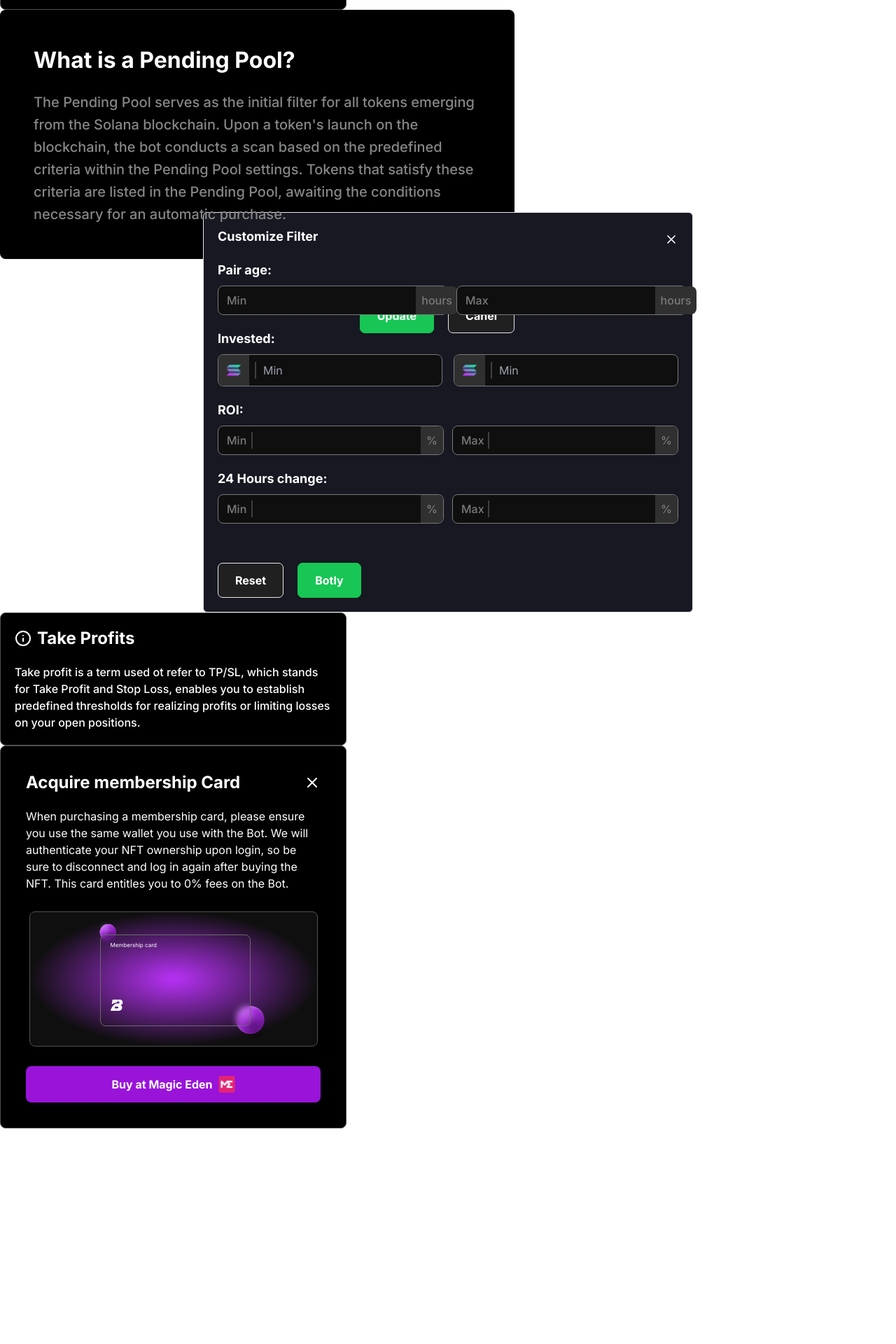
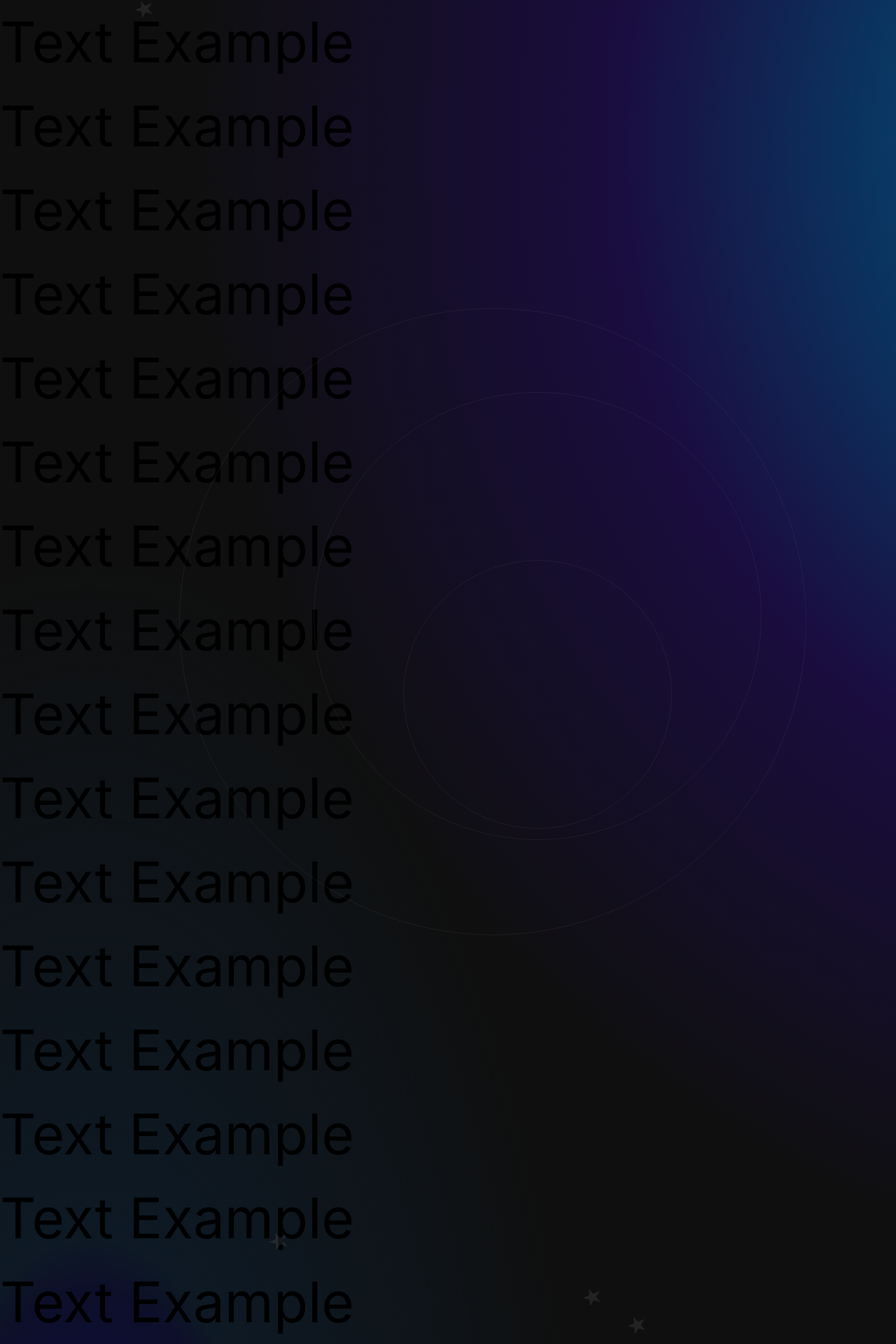
Before and after one commit to vikashvermagit/Sol-Bot, a Next.js app: page /table in a window 1280 px wide. Shown: the part 240-2160 px from the top of the page at 70% size. Before the commit the page ends 1852 px from the top, so only its background shows below. Built offline with nearby package versions, Linux system fonts and the light colour scheme.

Commit message:
responsiv

```diff
--- a/src/app/table/page.jsx
+++ b/src/app/table/page.jsx
@@ -5,18 +5,126 @@ import PendingPoolTable from "@/components/PendingPoolTable";
 import Questions from "@/components/Questions";
 import TermsCondition from "@/components/TermsCondition";
 import React from "react";
+import Image from "next/image";
 
 const Page = () => {
   return (
-    <>
+    <div
+      className="relative w-full h-full overflow-x-hidden"
+      style={{
+        background: `
+          radial-gradient(177.06% 84.54% at 140% 15.46%, #063F69 20.1%, #1A0D40 40.1%, #0F0F0F 67.1%),
+          radial-gradient(67.66% 67.66% at 10.18% 91.4%, rgba(5, 0, 235, 0.34) 0%, rgba(0, 179, 235, 0.104615) 32%, rgba(0, 38, 235, 0) 82.5%)`,
+        backgroundBlendMode: "overlay",
+      }}
+    >
       <div>
-        <TermsCondition />
-        <Questions />
-        <FilterForm />
-        <InfoCard />
-        <MemberShipCard />
+        <h1 className="text-[5rem]">Text Example</h1>
+        <h1 className="text-[5rem]">Text Example</h1>
+        <h1 className="text-[5rem]">Text Example</h1>
+        <h1 className="text-[5rem]">Text Example</h1>
+        <h1 className="text-[5rem]">Text Example</h1>
+        <h1 className="text-[5rem]">Text Example</h1>
+        <h1 className="text-[5rem]">Text Example</h1>
+        <h1 className="text-[5rem]">Text Example</h1>
+        <h1 className="text-[5rem]">Text Example</h1>
+        <h1 className="text-[5rem]">Text Example</h1>
+        <h1 className="text-[5rem]">Text Example</h1>
+        <h1 className="text-[5rem]">Text Example</h1>
+        <h1 className="text-[5rem]">Text Example</h1>
+        <h1 className="text-[5rem]">Text Example</h1>
+        <h1 className="text-[5rem]">Text Example</h1>
+        <h1 className="text-[5rem]">Text Example</h1>
+        <h1 className="text-[5rem]">Text Example</h1>
+        <h1 className="text-[5rem]">Text Example</h1>
+        <h1 className="text-[5rem]">Text Example</h1>
+        <h1 className="text-[5rem]">Text Example</h1>
+        <h1 className="text-[5rem]">Text Example</h1>
+        <h1 className="text-[5rem]">Text Example</h1>
+        <h1 className="text-[5rem]">Text Example</h1>
+        <h1 className="text-[5rem]">Text Example</h1>
       </div>
-    </>
+
+      {/* Circle */}
+      <div
+        className="absolute border border-[#55555533] rounded-full z-0"
+        style={{
+          width: "30vw",
+          height: "30vw",
+          top: "130vh",
+          left: "45vw",
+        }}
+      ></div>
+
+      <div
+        className="absolute border border-[#55555533] rounded-full z-0"
+        style={{
+          width: "50vw",
+          height: "50vw",
+          top: "100vh",
+          left: "35vw",
+        }}
+      ></div>
+
+      <div
+        className="absolute border border-[#55555533] rounded-full z-0"
+        style={{
+          width: "70vw",
+          height: "70vw",
+          top: "85vh",
+          left: "20vw",
+        }}
+      ></div>
+
+      {/* Star */}
+      <div
+        className="absolute rounded-full z-0"
+        style={{
+          width: "2vw",
+          height: "2vw",
+          top: "30vh",
+          left: "15vw",
+        }}
+      >
+        <Image src={"/star.svg"} width={28} height={27} alt="star" />
+      </div>
+
+      <div
+        className="absolute rounded-full z-0"
+        style={{
+          width: "2vw",
+          height: "2vw",
+          top: "250vh",
+          left: "30vw",
+        }}
+      >
+        <Image src={"/star.svg"} width={28} height={27} alt="star" />
+      </div>
+
+      <div
+        className="absolute rounded-full z-0"
+        style={{
+          width: "2vw",
+          height: "2vw",
+          top: "260vh",
+          left: "65vw",
+        }}
+      >
+        <Image src={"/star.svg"} width={28} height={27} alt="star" />
+      </div>
+
+      <div
+        className="absolute rounded-full z-0"
+        style={{
+          width: "2vw",
+          height: "2vw",
+          top: "265vh",
+          left: "70vw",
+        }}
+      >
+        <Image src={"/star.svg"} width={28} height={27} alt="star" />
+      </div>
+    </div>
   );
 };
 
```
Also changed, not shown: src/app/home/page.jsx (+86 -55 lines).
